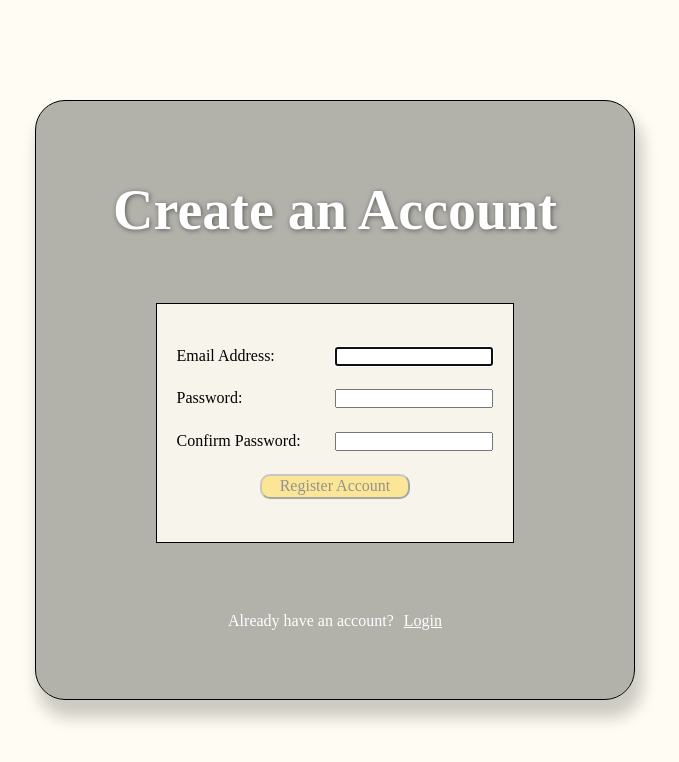
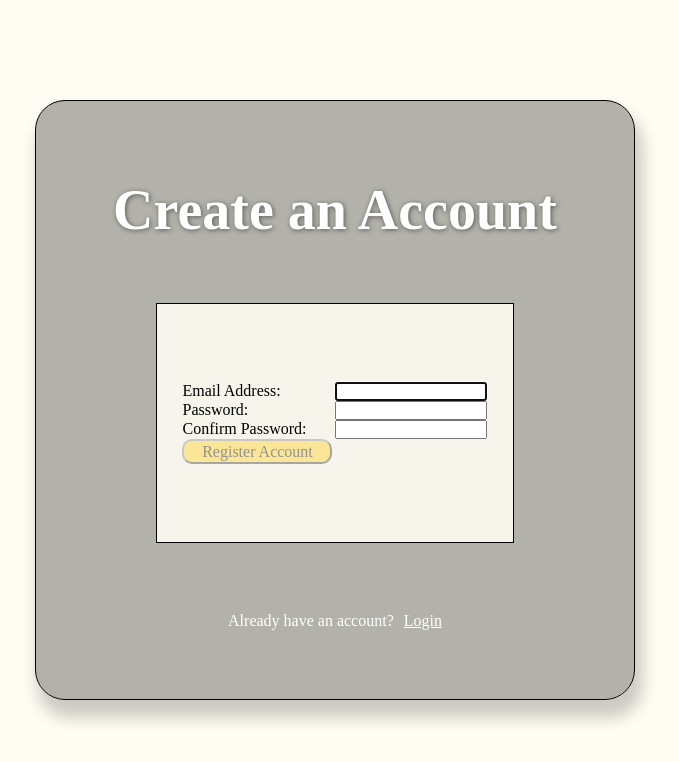
Before and after one commit to pcon92/banking-application, a React (Create React App) app: page /register-page in a window 1280 px wide. Shown: the top 762 px of the page, without its empty margins (305-984 px from the left). Built offline with nearby package versions, Linux system fonts and the light colour scheme.

Commit message:
implemented Formik and Yup as validation on register page

```diff
--- a/src/components/register.js
+++ b/src/components/register.js
@@ -1,46 +1,18 @@
-import React, {useState} from 'react';
-import {Link} from "react-router-dom";
+import React from 'react';
+import { Link } from "react-router-dom";
+import { Formik, Form, Field, ErrorMessage } from "formik";
+import * as yup from "yup";
 
 import styles from '../styles/register.module.css';
 
 const Register = ({setErrorFromServer}) => {
 
-    const [validInfo, setValidInfo] = useState(false);
-    const [invalidEmail, setInvalidEmail] = useState(false);
-    const [invalidPassword, setInvalidPassword] = useState(false);
-    const [invalidConfirmedPassword, setInvalidConfirmedPassword] = useState(false);
-
-    const EMAIL = document.getElementById('email');
-    const PASSWORD = document.getElementById('password');
-    const CONFIRM_PASSWORD = document.getElementById('confirm-password');
-
-    const checkInfo = () => {
-        if (EMAIL.value === '') {
-            setInvalidEmail(true)
-            setValidInfo(false)
-        } else if (PASSWORD.value.length < 3 | PASSWORD.value.length > 8) {
-            setInvalidEmail(false)
-            setInvalidPassword(true)
-            setValidInfo(false)
-        } else if (PASSWORD.value !== CONFIRM_PASSWORD.value) {
-            setInvalidEmail(false)
-            setInvalidPassword(false)
-            setInvalidConfirmedPassword(true)
-            setValidInfo(false)
-        } else {
-            setInvalidEmail(false)
-            setInvalidPassword(false)
-            setInvalidConfirmedPassword(false)
-            setValidInfo(true)
-        }
-    };
-
-    const registerUser = async () => {
+    const registerUser = async (values) => {
 
         const userDetails = {
-                email: EMAIL.value,
-                password: PASSWORD.value,
-                repeat_password: CONFIRM_PASSWORD.value,
+            email: values.email,
+            password: values.password,
+            repeat_password: values.confirmPassword,
         };
 
         const fetchOptions = {
@@ -60,51 +32,87 @@ const Register = ({setErrorFromServer}) => {
     };
 
 
+    const initialValuesFormik = {
+        email: '',
+        password: '',
+        confirmPassword: '',
+    }
+
+    const validationSchemaFormik = yup.object().shape({
+        email: yup.string()
+            .required('Required')
+            .email('Please enter a valid email address'),
+        password: yup.string()
+            .required('Required')
+            .min(3, 'Minimum length is 3 characters')
+            .max(8, 'Maximum length is 8 characters'),
+        confirmPassword: yup.string()
+            .required('Required')
+            .oneOf([yup.ref('password')], 'Passwords must match')
+    })
+
     return (
         <>
             <div className={`${styles.background}`}>
                 <div className={`${styles.outerContainer}`}>
                     <h1 className={`${styles.heading}`}>Create an Account</h1>
                     <div className={`${styles.innerContainer}`}>
-                        <div className={`${styles.emailAndPasswordDiv}`}
-                        onChange={checkInfo}>
+                        <Formik
+                            initialValues={initialValuesFormik}
+                            validationSchema={validationSchemaFormik}
+                            validateOnMount>
+                            {formik => {
+                                return(
+                                    <Form>
+                                        <div className={`${styles.emailAndPasswordDiv}`}>
                                             <label
                                                 className={styles.labels}
                                                 htmlFor="email">Email Address: </label>
-                            <input className={styles.inputBox}
-                                type="text" id="email" autoFocus/>
+                                            <Field className={styles.inputBox}
+                                                type="text" id="email" name="email" autoFocus/>
                                         </div>
-                        {invalidEmail
-                        ? <div>Please enter correct email address</div>
-                        : null}
-                        <div className={`${styles.emailAndPasswordDiv}`}
-                        onChange={checkInfo}>
+                                        <ErrorMessage name="email">
+                                            { (errorMsg) =>
+                                            <div style={{color: "red"}}>
+                                                {errorMsg}
+                                            </div>}
+                                        </ErrorMessage>
+                                        <div className={`${styles.emailAndPasswordDiv}`}>
                                             <label className={styles.labels}
                                                 htmlFor="password">Password: </label>
-                            <input className={styles.inputBox}
-                                type="password" id="password"/>
+                                            <Field className={styles.inputBox}
+                                                type="password" id="password" name="password"/>
                                         </div>
-                        {invalidPassword
-                        ? <div>Password must be between 3 and 8 characters</div>
-                        : null}
-                        <div className={`${styles.emailAndPasswordDiv}`}
-                        onChange={checkInfo}>
+                                        <ErrorMessage name="password">
+                                            { (errorMsg) =>
+                                            <div style={{color: "red"}}>
+                                                {errorMsg}
+                                            </div>}
+                                        </ErrorMessage>
+                                        <div className={`${styles.emailAndPasswordDiv}`}>
                                             <label className={styles.labels}
-                                htmlFor="confirm-password">Confirm Password: </label>
-                            <input className={styles.inputBox}
-                                type="password" id="confirm-password"/>
+                                                htmlFor="confirmPassword">Confirm Password: </label>
+                                            <Field className={styles.inputBox}
+                                                type="password" id="confirmPassword" name="confirmPassword"/>
                                         </div>
-                        {invalidConfirmedPassword
-                        ? <div>Passwords do not match</div>
-                        : null}
-                        {validInfo
+                                        <ErrorMessage name="confirmPassword">
+                                            { (errorMsg) =>
+                                            <div style={{color: "red"}}>
+                                                {errorMsg}
+                                            </div>}
+                                        </ErrorMessage>
+                                        {formik.isValid
                                         ? <Link to="/confirm-registration-page"
                                         className={`${styles.registerButton}`}
-                        onClick={registerUser}>Register Account</Link>
+                                        onClick={() => registerUser(formik.values)}>Register Account</Link>
                                         : <div className={`${styles.registerButtonBlocked}`}>
                                             Register Account
                                         </div>
                                         }
+                                    </Form>
+                                )
+                            }}
+                        </Formik>
                     </div>
                     <p className={`${styles.loginText}`}>Already have an account?
                         <Link to="/login" className={`${styles.loginLink}`} >Login</Link>
```
Also changed, not shown: server.js (+5 -3 lines), 1 other file (tests, documents, lock files or other folders). Lines whose indentation alone changed are shown as unchanged.
